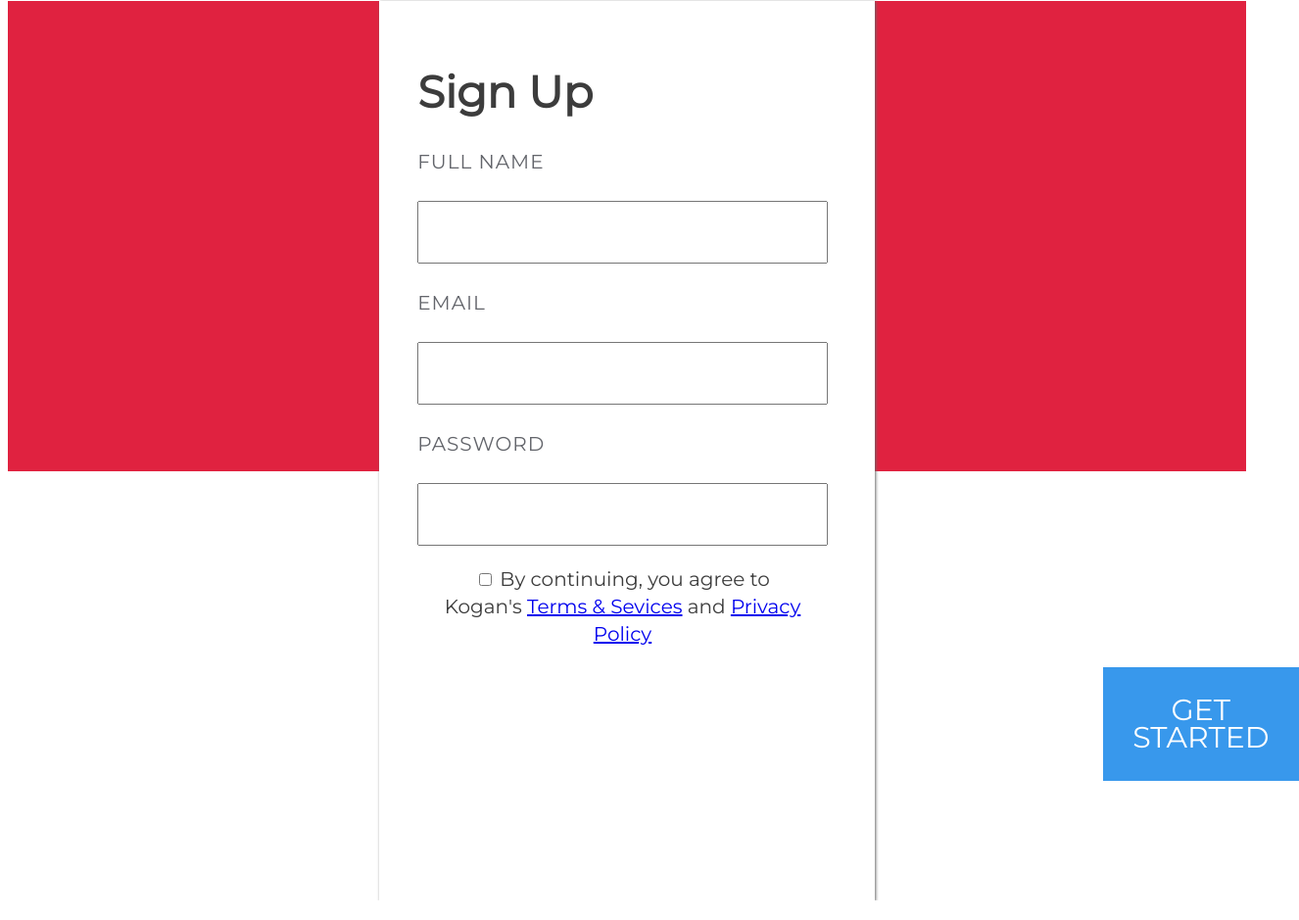
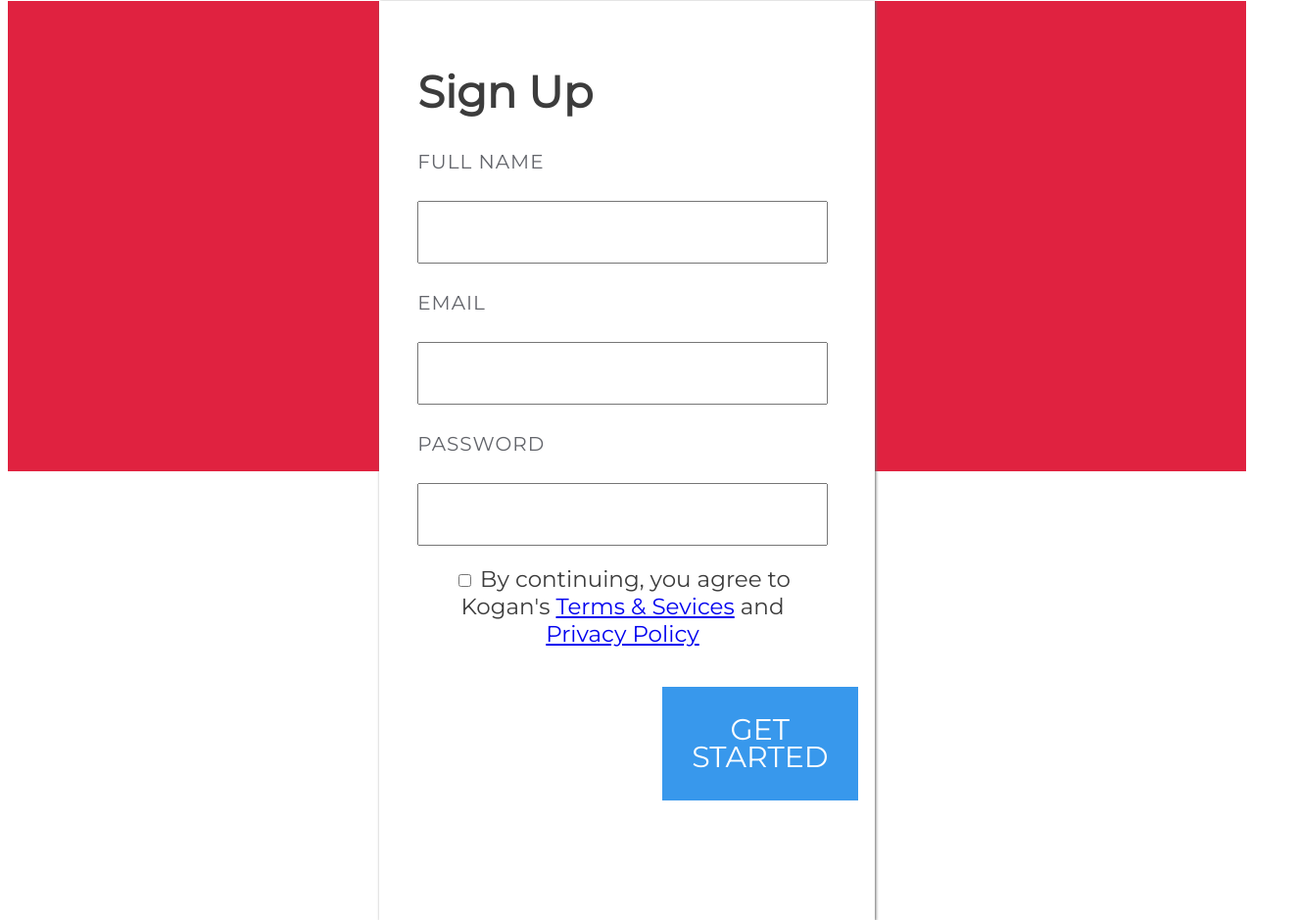
Before and after one commit to chaunguyenn/DECO1016, a plain HTML site: page subscribe.html in a window 1280 px wide. Shown: the part 181-1120 px from the top of the page at 98% size, 1326 px wide, since content can reach past the window. Drawn offline with Linux system fonts and the light colour scheme.

Commit message:
css change
css change

```diff
--- a/front-page-style.css
+++ b/front-page-style.css
@@ -93,7 +93,7 @@ body {
   text-align: center;
 }
 
-.submit-button-subscribe, .checkout-success {
+.checkout-success {
   align-items: center;
   font-size: 30px;
   box-sizing: border-box;
@@ -114,9 +114,31 @@ body {
   text-transform: uppercase;
 }
 
+.submit-button-subscribe {
+  align-items: center;
+  font-size: 30px;
+  box-sizing: border-box;
+  display: inline-block;
+  padding: 30px 30px;
+  color: white;
+  border: 0;
+  line-height: inherit;
+  text-decoration: none;
+  cursor: pointer;
+  flex: auto;
+  margin-left: 250px;
+  margin-right: auto;
+  background-color: #3898EC;
+  font: inherit;
+  font-weight: 500;
+  text-align: center;
+  text-transform: uppercase;
+  margin-top: 20px;
+}
+
 .terms {
   text-align: center;
-  font-size: 20px;
+  font-size: 23px;
   max-width: 500px;
   margin-left: auto;
   margin-right: auto;
```
